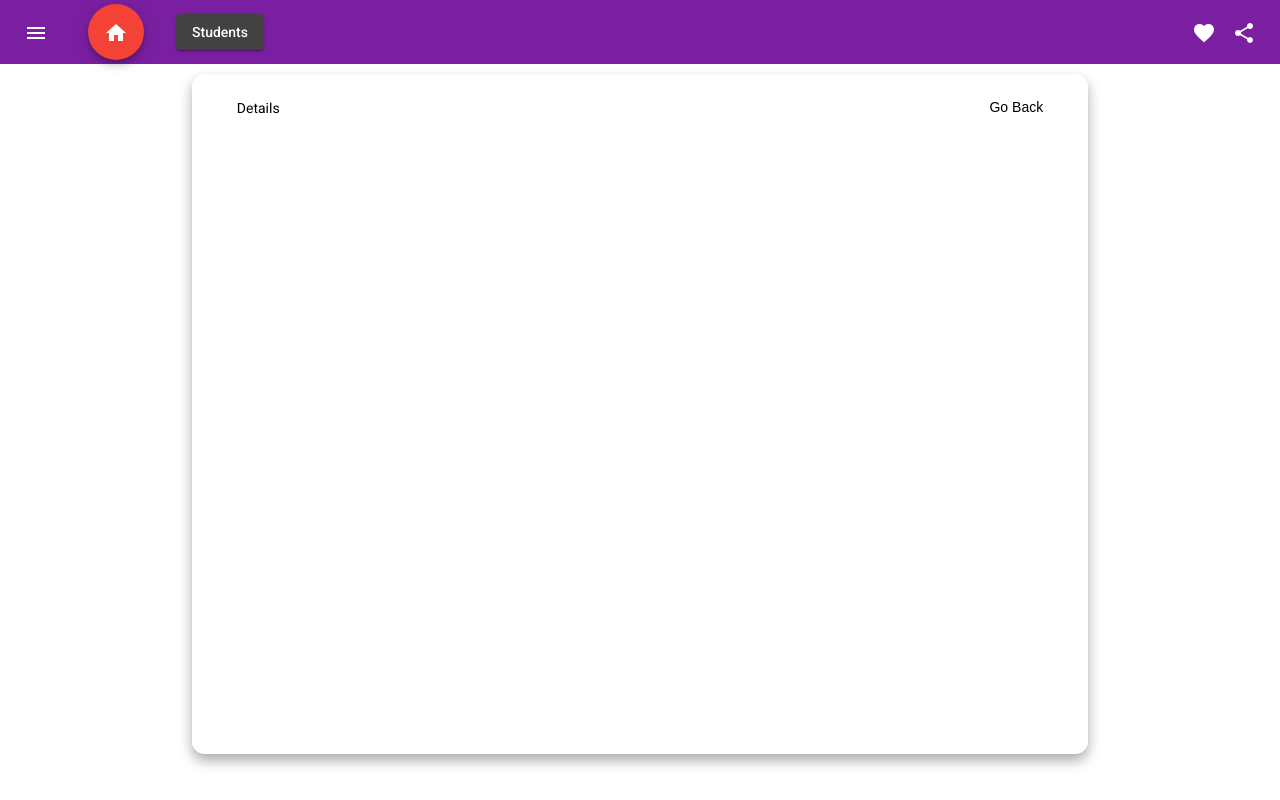
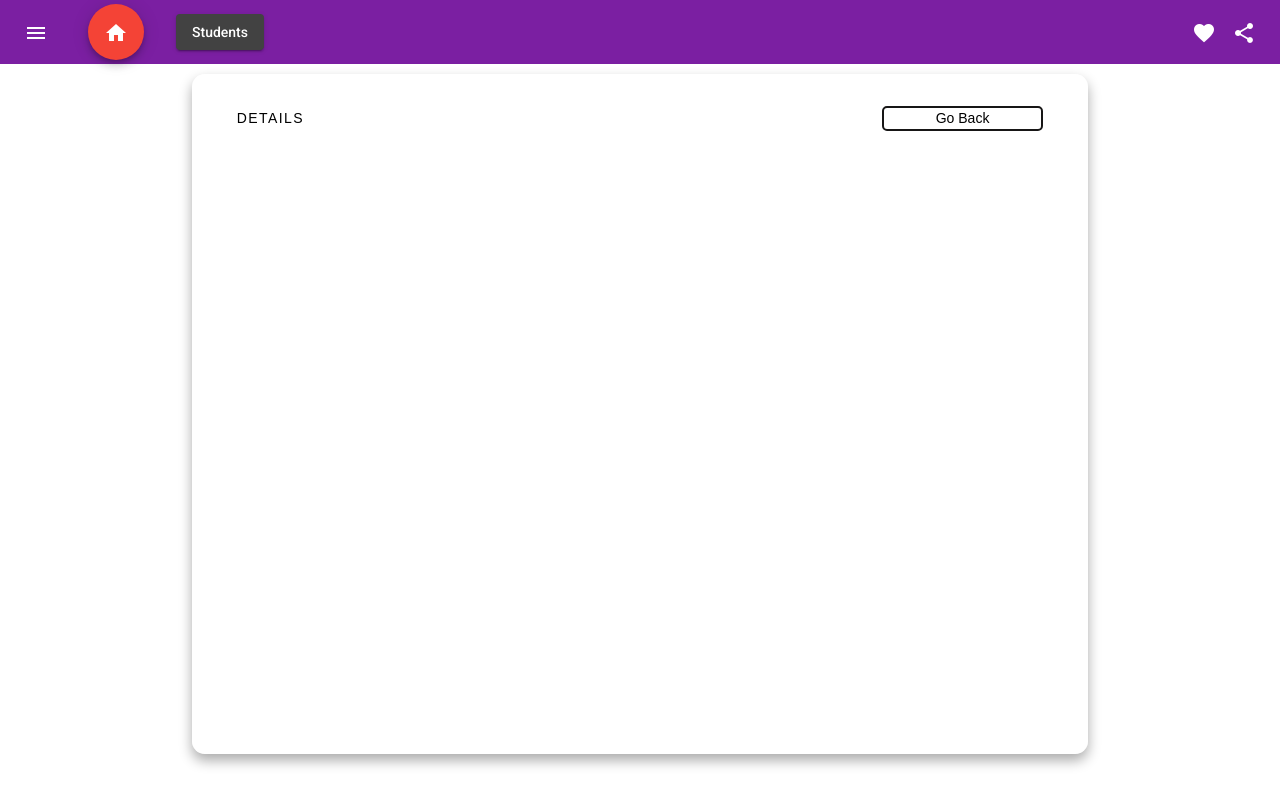
Before and after one commit to jaison10/SudentAdminPortal-UI, an Angular app in the folder studentadminportal-ui/: page /students/1 in a window 1280 px wide. Built offline with nearby package versions, Linux system fonts and the light colour scheme.

Commit message:
header and button

```diff
--- a/studentadminportal-ui/src/app/students/student-view/student-view.component.css
+++ b/studentadminportal-ui/src/app/students/student-view/student-view.component.css
@@ -21,8 +21,29 @@
     display: flex;
     align-items: center;
     width: 90%;
+    height: 5%;
     margin: auto;
     background-color: #fff5;
-    padding-top: 2%;
+    padding-top: 5%;
     justify-content: space-between;
 }
+
+.section_header span{
+    text-transform: uppercase;
+    letter-spacing: 0.1em;
+    font-weight : 500;
+
+}
+
+.return-button{
+    width: 20%;
+    height: auto;
+    text-align: center;
+    border: 2px solid #171616;
+    border-radius: 5px;
+
+}
+
+.return-button button{
+    width: 100%;
+}
--- a/studentadminportal-ui/src/app/students/student-view/student-view.component.html
+++ b/studentadminportal-ui/src/app/students/student-view/student-view.component.html
@@ -1,7 +1,7 @@
 <div class="outergroup">
     <section class="header-button">
         <div class="section_header">
-            <h1> Details</h1>
+            <span> Details</span>
         </div>
         <div class="return-button">
             <button>
```
